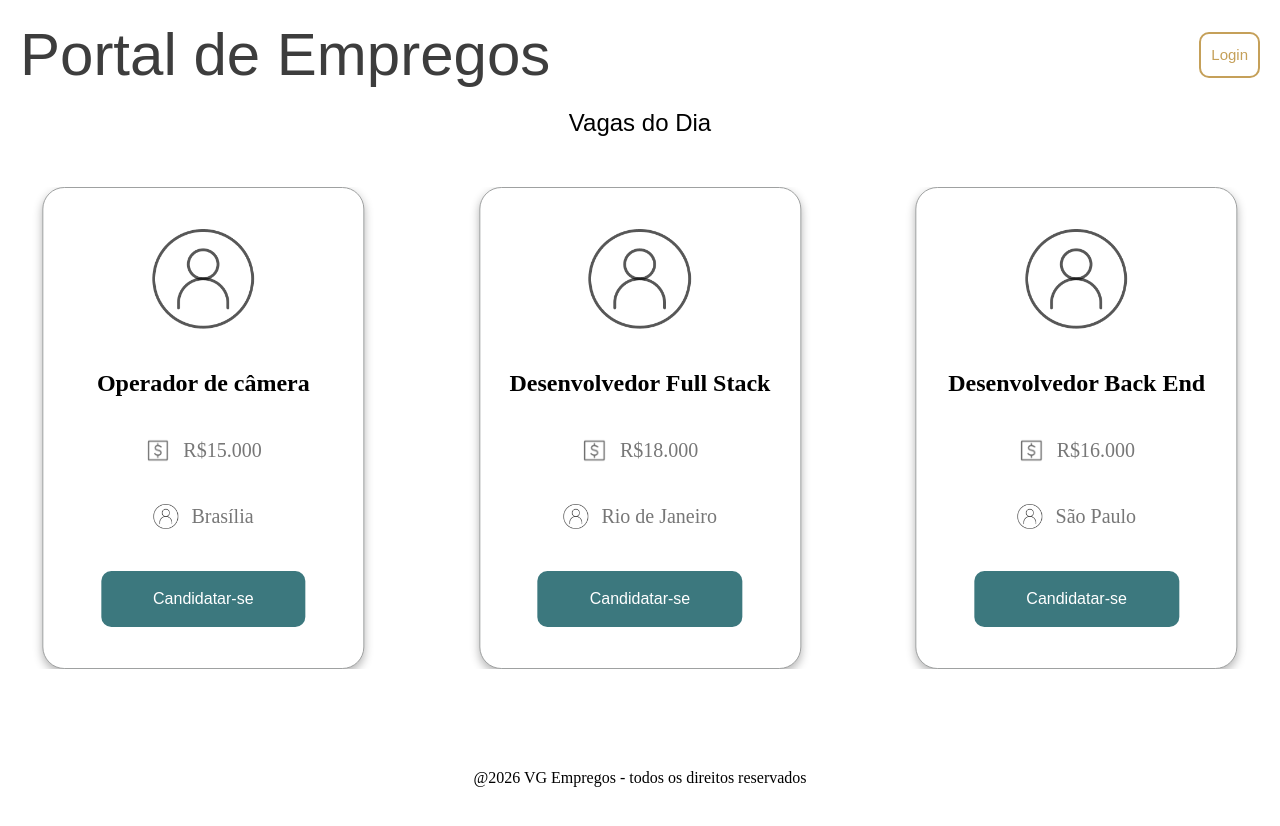
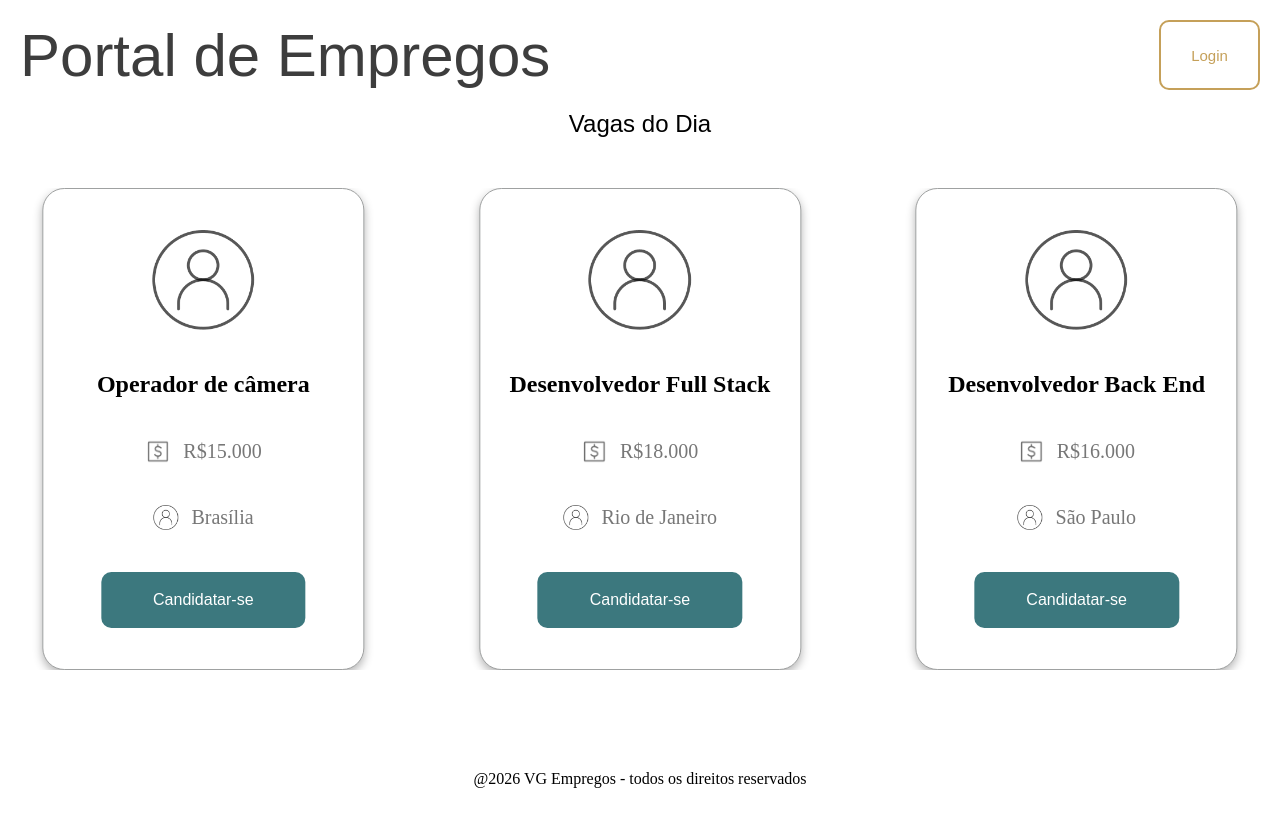
Before and after one commit to vinicius-soares-dev/vg-empregos, a React (Vite) app: page / in a window 1280 px wide. Shown: the top 826 px of the page. Built offline with nearby package versions, Linux system fonts and the light colour scheme.

Commit message:
Corrigindo alguns pontos do código

```diff
--- a/src/App.jsx
+++ b/src/App.jsx
@@ -1,4 +1,3 @@
-import React from "react";
 import { Routes, Route } from "react-router-dom";
 import Header from "./components/Header";
 import JobOfTheDayPage from "./components/JobsOfTheDay/JobOfTheDayPage";
--- a/src/components/Header.jsx
+++ b/src/components/Header.jsx
@@ -1,7 +1,5 @@
 import { Link, useLocation } from 'react-router-dom'
-<Link className="loginRegisterLink" to="/login">
-  Entre
-</Link>
+
 const Header = () => {
 
   const location = useLocation();
@@ -12,10 +10,11 @@ const Header = () => {
     <header className="cabecalho">
       <h2 id="title-header">Portal de Empregos</h2>
       {login ? (
-      <Link to="/"><button className="btn-login">Home</button></Link>
+      <Link className="btn-login" to="/">Home</Link>
       ) : (
-      <Link to="/login"><button className="btn-login">Login</button></Link>
+      <Link className="btn-login" to="/login">Login</Link>
       )}
+
     </header>
   );
 };
--- a/src/components/JobCard/JobCard.jsx
+++ b/src/components/JobCard/JobCard.jsx
@@ -1,15 +1,10 @@
 import enterpriseImage from "../../Assets/ProfileImage.png"
 import moneyImage from "../../Assets/money-square.png"
-import group from "../../Assets/ProfileImage.png"
+
 
 //css
 import './jobCard.css'
 
-const VagasDia = () => {
-  return (
-    <h2>Vagas do dia</h2>
-  )
-}
 const JobCard = ({ infoCard }) => {
   return (
         <section className="jobCard">
@@ -20,7 +15,7 @@ const JobCard = ({ infoCard }) => {
             <p>R${infoCard.salary}</p>
           </div>
           <div className="infoJob">
-            <img src={group} alt="" />
+            <img src={enterpriseImage} alt="" />
             <p>{infoCard.location}</p>
           </div>
           <button>Candidatar-se</button>
--- a/src/components/Login/Login.jsx
+++ b/src/components/Login/Login.jsx
@@ -2,7 +2,7 @@ import passWIcon from '../../Assets/passwordIcon.png'
 import user from '../../Assets/User.png'
 import { Link } from 'react-router-dom'
 
-import './Login.css'
+import './auth.css'
 
 export default function Login() {
     return (
--- a/src/components/Register/register.jsx
+++ b/src/components/Register/register.jsx
@@ -1,7 +1,7 @@
 import passWIcon from '../../Assets/passwordIcon.png'
 import user from '../../Assets/User.png'
 import { Link } from 'react-router-dom'
-import '../Login/Login.css'
+import '../Login/auth.css'
 
 export default function Register() {
     return (
--- a/src/index.css
+++ b/src/index.css
@@ -11,8 +11,12 @@
 }
 
 .btn-login {
+  text-decoration: none;
+  display: flex;
+  align-items: center;
+  justify-content: center;
   background-color: transparent;
-  border: 1px solid rgba(197, 160, 89, 1);width: 77,5px;
+  border: 1px solid rgba(197, 160, 89, 1);width: 77px;
   height: 46px;
   padding: 10px;
   border-radius: 10px;
```
Also changed, not shown: src/components/Login/auth.css (renamed from src/components/Login/Login.css).
